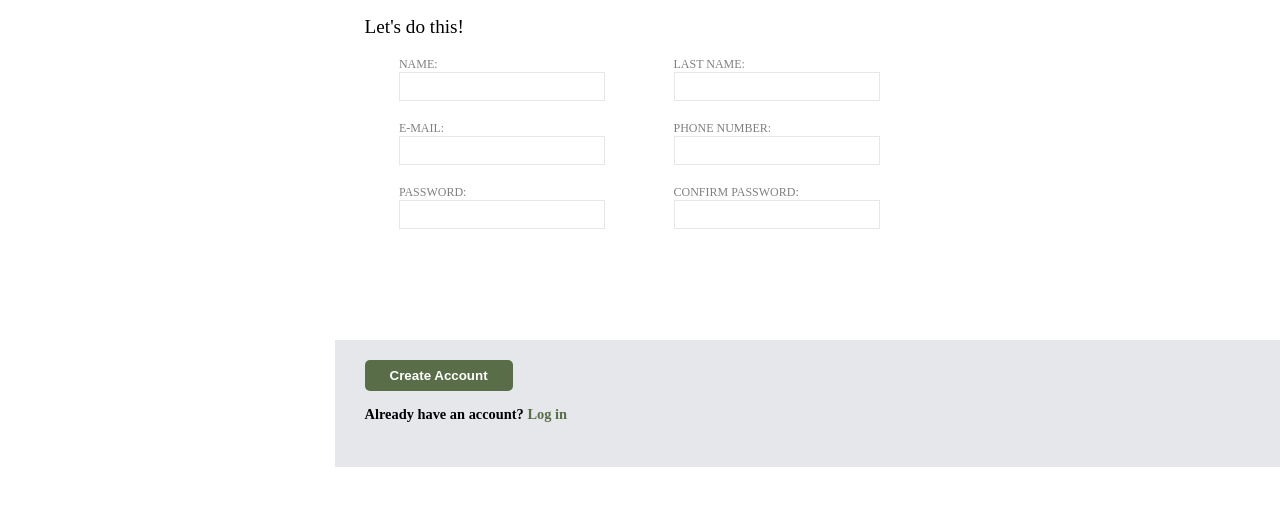
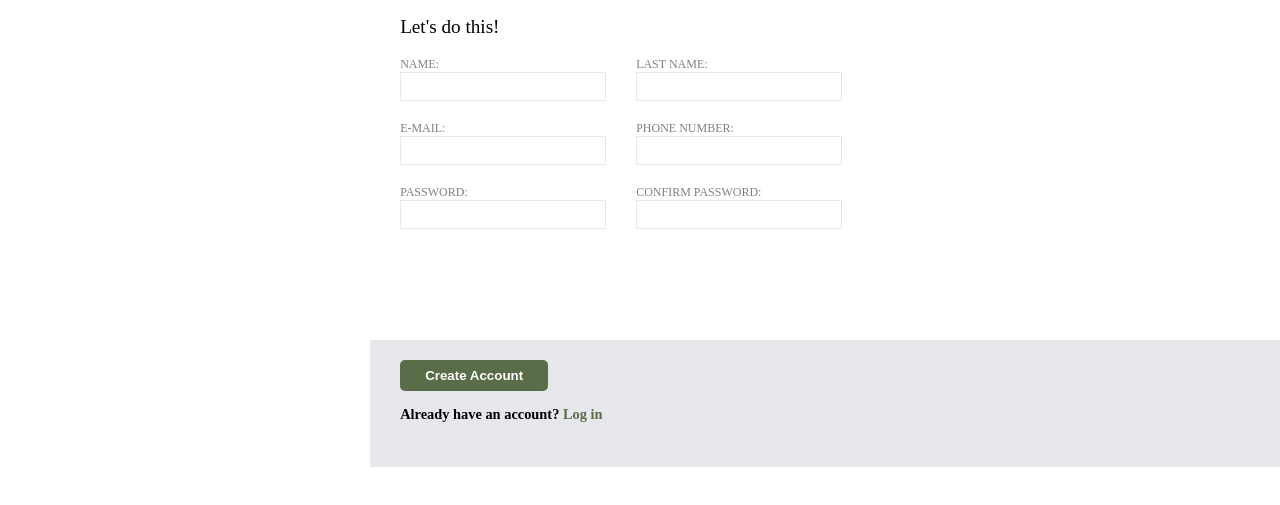
Before and after one commit to arthurdamasceno/Sign-up-Form, a plain HTML site: page index.html in a window 1280 px wide. Shown: the part 297-802 px from the top of the page. Drawn offline with Linux system fonts and the light colour scheme; a web font is replaced by a local one.

Commit message:
Update form gap

```diff
--- a/style.css
+++ b/style.css
@@ -11,7 +11,7 @@ body {
 
 .image-container {
     position:relative;
-    width: 35vw;
+    width: 45%;
     height: 110vh;
 }
 
@@ -72,7 +72,8 @@ form {
     box-sizing: border-box;
     width: 60%;
     display: flex;
-    justify-content:space-around;
+    column-gap: 30px;
+    row-gap: 20px;
     flex-wrap: wrap;
 }
 
@@ -84,7 +85,6 @@ label {
 .form-question {
     display: flex;
     flex-direction: column;
-    margin-bottom: 20px;
 }
 
 input {
```
